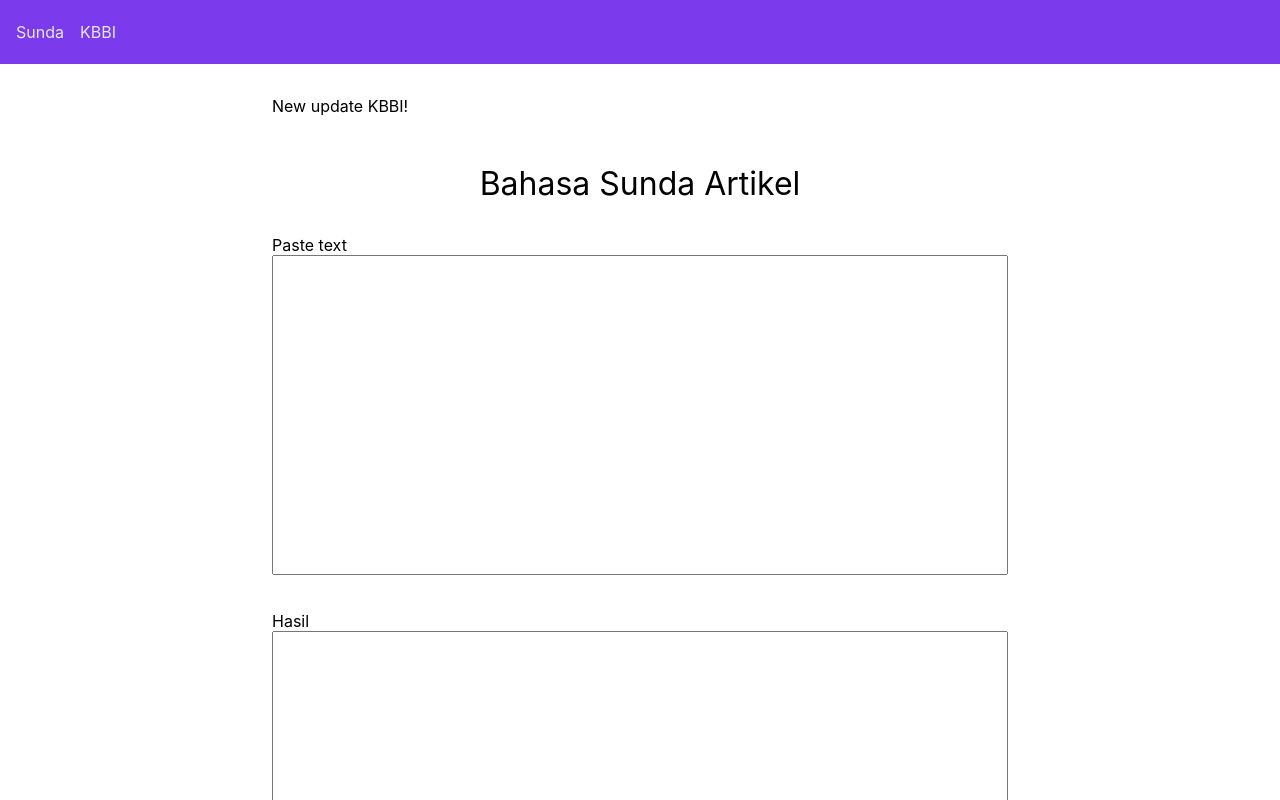
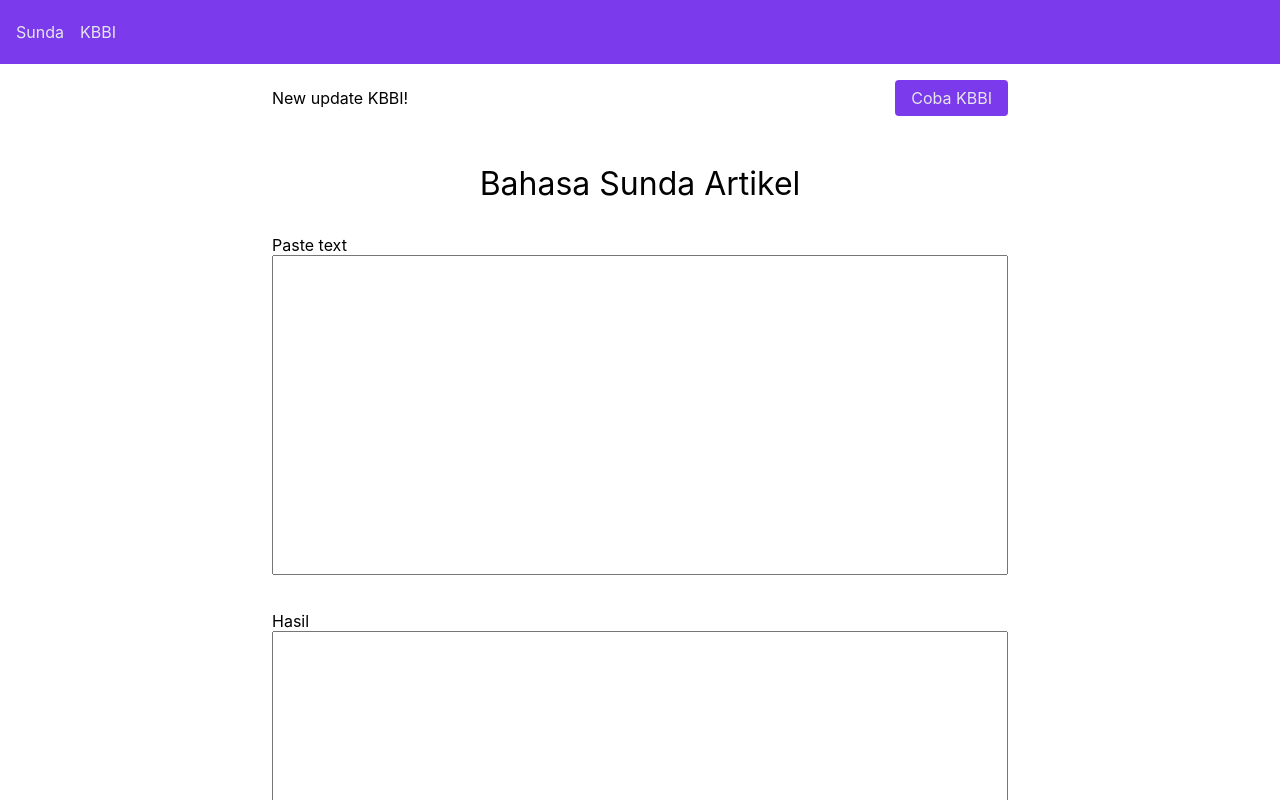
Before and after one commit to syauqiyasman/tugas-bahasa-sunda-artikel, a Next.js app: page / in a window 1280 px wide. Shown: the top 800 px of the page. Built offline with nearby package versions, Linux system fonts and the light colour scheme; no server answers.

Commit message:
Add KBBI CTA

```diff
--- a/pages/index.tsx
+++ b/pages/index.tsx
@@ -49,12 +49,19 @@ const Home: NextPage = () => {
       </Head>
       <div className="Ud9sjd">
         <Nav />
-        <div style={{ maxWidth: "768px", margin: "1rem auto 0 auto", padding: "1rem" }}>
-          <Link href="/kbbi">
-            <a>
-              New update KBBI!
-            </a>
-          </Link>
+        <div style={{ maxWidth: "768px", margin: "0rem auto 0 auto", padding: "1rem" }}>
+          <div className="olkjd8">
+            <Link href="/kbbi">
+              <a>
+                New update KBBI!
+              </a>
+            </Link>
+            <Link href="/kbbi">
+              <a className="Kjkas7">
+                Coba KBBI
+              </a>
+            </Link>
+          </div>
         </div>
         <p className="Jasdj8">Bahasa Sunda Artikel</p>
         <div className="uasKa8">
--- a/styles/globals.css
+++ b/styles/globals.css
@@ -118,3 +118,22 @@ a {
   border-top-color: #F3F4F6 !important;
   border-left-color: #F3F4F6 !important;
 }
+
+/* Kbbi cta */
+.olkjd8 {
+  display: flex;
+  justify-content: space-between;
+  align-items: center;
+}
+
+.Kjkas7 {
+  background: #7C3AED;
+  border-radius: 0.25rem;
+  margin-left: 0.5rem;
+  color: #E5E7EB;
+  padding: 0.5rem 1rem 0.5rem 1rem;
+}
+
+.Kjkas7:hover {
+  background: #6D28D9;
+}
```
